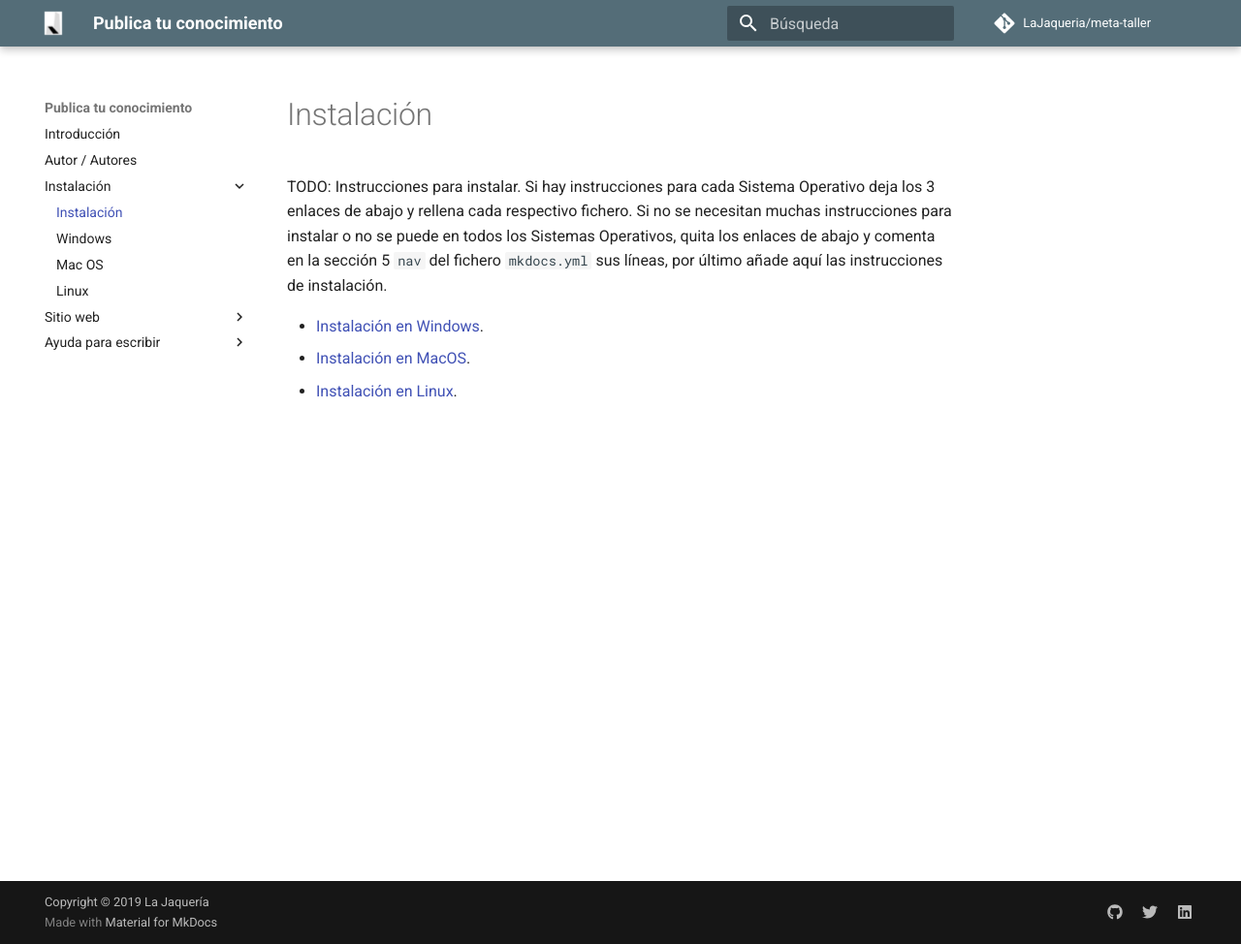
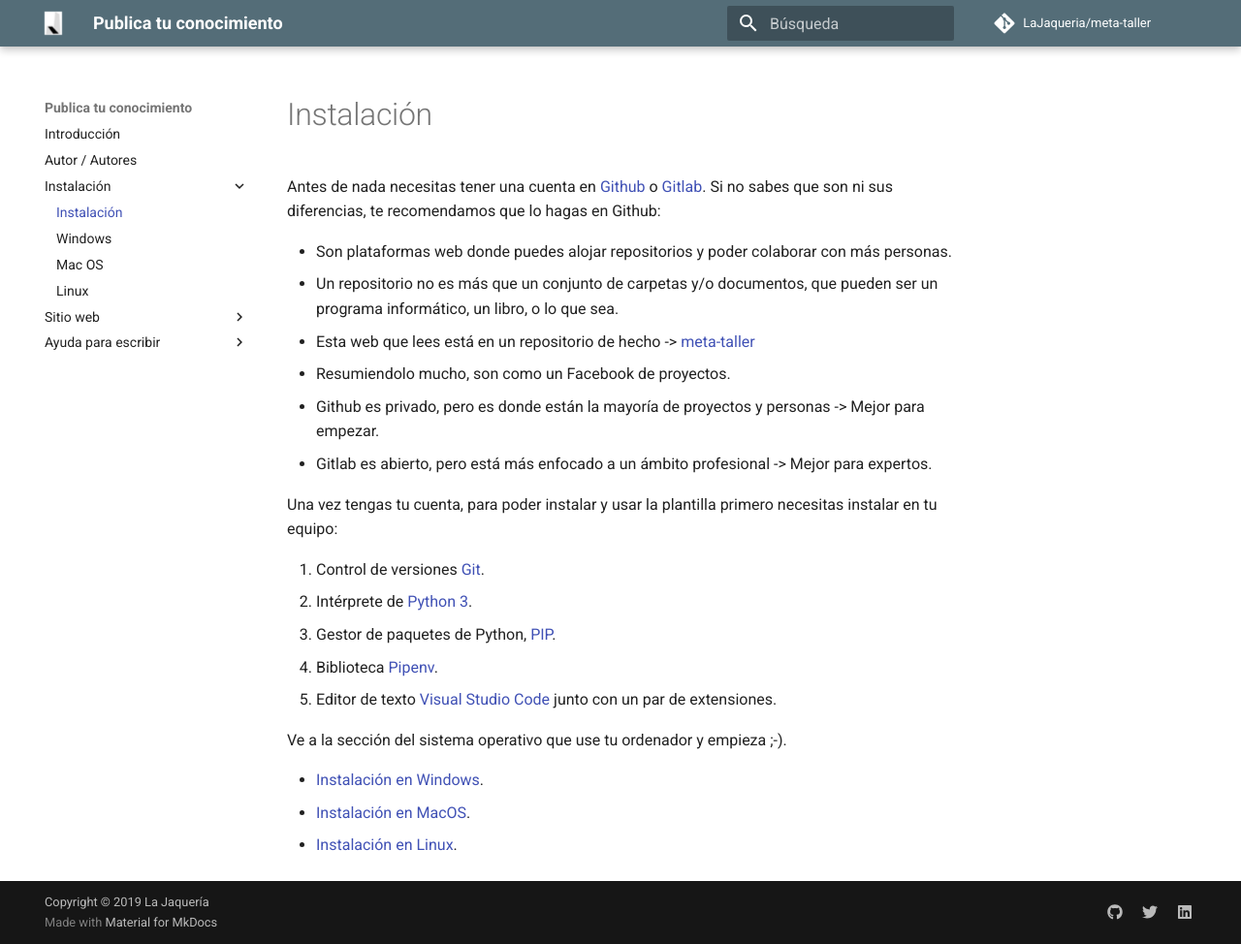
Before and after one commit to LaJaqueria/meta-taller, an MkDocs documentation site: the page built from docs/instalacion/instalacion.md, in a window 1280 px wide and 974 px high. Shown: the whole window at 97% size. Built offline with MkDocs 1.6.1 and Material for MkDocs 9.7.7, drawn with Linux system fonts in a browser that asks for light colours; comment, search, counter and statistics services are not loaded.

Commit message:
iniciando instalacion

```diff
--- a/docs/instalacion/instalacion.md
+++ b/docs/instalacion/instalacion.md
@@ -1,6 +1,23 @@
 # Instalación
 
-TODO: Instrucciones para instalar. Si hay instrucciones para cada Sistema Operativo deja los 3 enlaces de abajo y rellena cada respectivo fichero. Si no se necesitan muchas instrucciones para instalar o no se puede en todos los Sistemas Operativos, quita los enlaces de abajo y comenta en la sección 5 `nav` del fichero `mkdocs.yml` sus líneas, por último añade aquí las instrucciones de instalación.
+Antes de nada necesitas tener una cuenta en [Github](https://github.com/) o [Gitlab](https://gitlab.com/). Si no sabes que son ni sus diferencias, te recomendamos que lo hagas en Github:
+
+* Son plataformas web donde puedes alojar repositorios y poder colaborar con más personas.
+* Un repositorio no es más que un conjunto de carpetas y/o documentos, que pueden ser un programa informático, un libro, o lo que sea.
+* Esta web que lees está en un repositorio de hecho -> [meta-taller](https://github.com/LaJaqueria/meta-taller/)
+* Resumiendolo mucho, son como un Facebook de proyectos.
+* Github es privado, pero es donde están la mayoría de proyectos y personas -> Mejor para empezar.
+* Gitlab es abierto, pero está más enfocado a un ámbito profesional -> Mejor para expertos.
+
+Una vez tengas tu cuenta, para poder instalar y usar la plantilla primero necesitas instalar en tu equipo:
+
+1. Control de versiones [Git](https://git-scm.com/book/es/v2/Inicio---Sobre-el-Control-de-Versiones-Acerca-del-Control-de-Versiones).
+2. Intérprete de [Python 3](https://python.org/).
+3. Gestor de paquetes de Python, [PIP](https://es.wikipedia.org/wiki/Pip_(administrador_de_paquetes)).
+4. Biblioteca [Pipenv](https://pipenv-es.readthedocs.io/es/latest/).
+5. Editor de texto [Visual Studio Code](https://code.visualstudio.com/) junto con un par de extensiones.
+
+Ve a la sección del sistema operativo que use tu ordenador y empieza ;-).
 
 * [Instalación en Windows](windows.md).
 * [Instalación en MacOS](macos.md).
```
Also changed, not shown: docs/instalacion/linux.md (+13 -5 lines), docs/instalacion/macos.md (+25 -1 lines), docs/instalacion/windows.md (+24 -0 lines).
